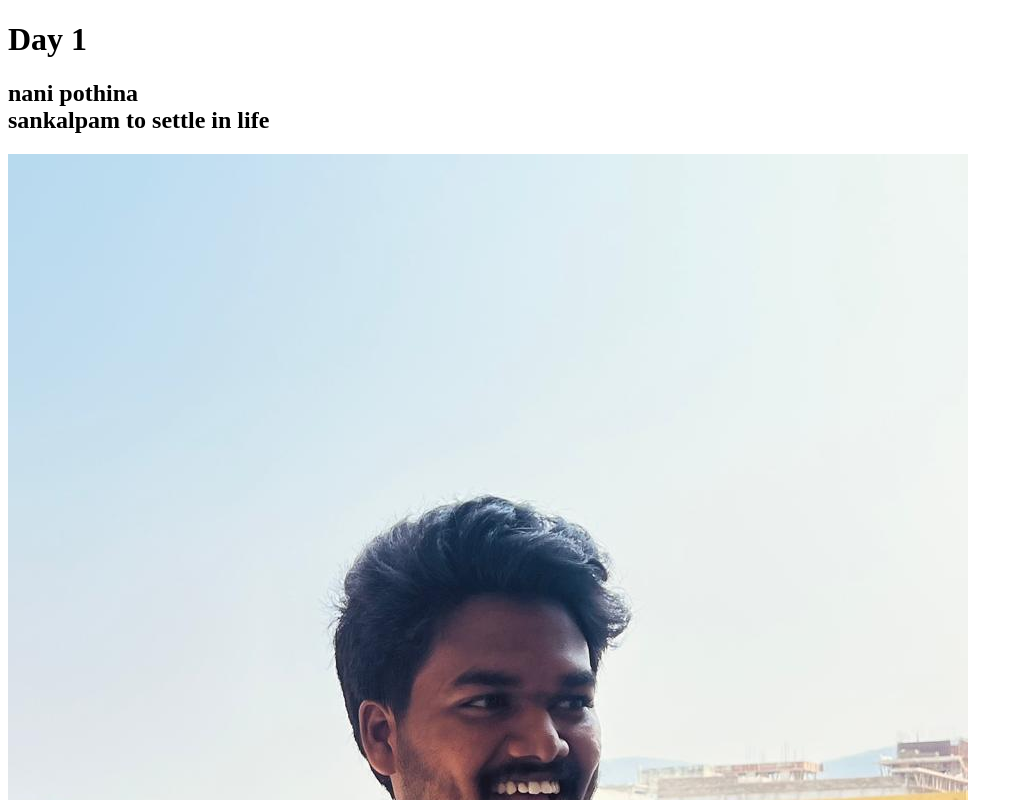
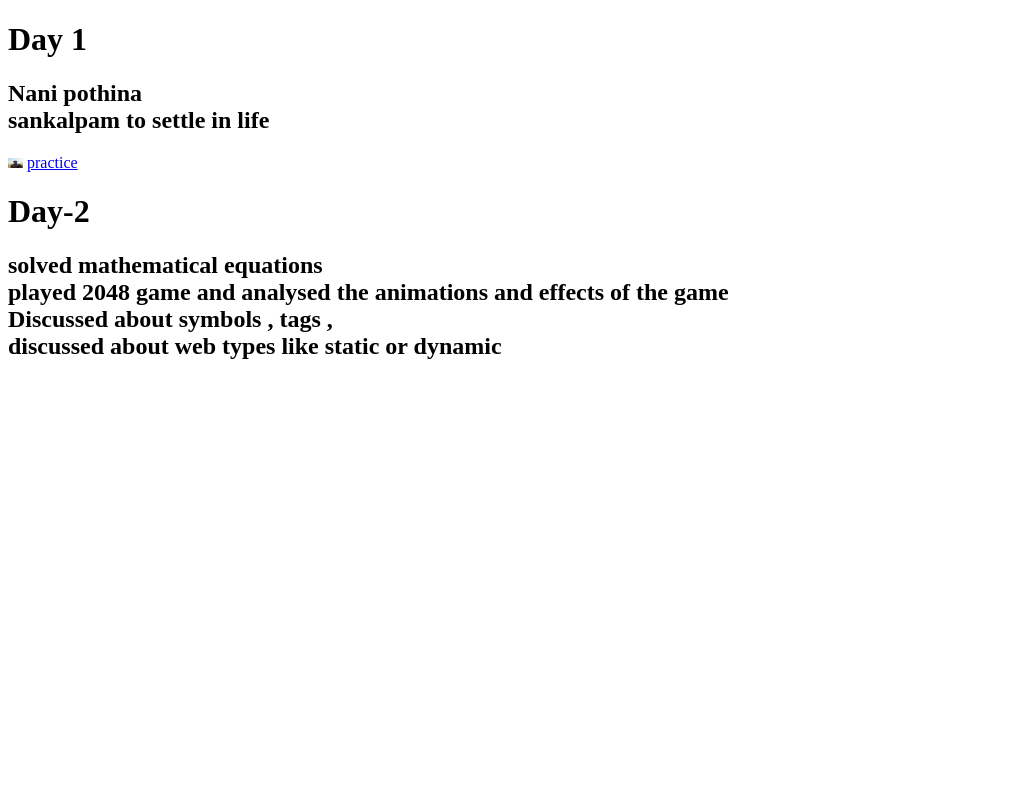
Before and after one commit to nanipothina/frontend, a plain HTML site: page index.html in a window 1280 px wide. Shown: the top 800 px of the page, without its empty margins (0-1023 px from the left). Drawn offline with Linux system fonts and the light colour scheme.

Commit message:
Update index.html

```diff
--- a/index.html
+++ b/index.html
@@ -6,9 +6,9 @@
   <body>
     <h1> Day 1 </h1>
     <h2>
-     nani pothina<br>
+     Nani pothina<br>
      sankalpam to settle in life<br></h2>
-    <img src="photo.jpeg"/>
+    <img src="photo.jpeg"height="10"width="15"/>
     <a href ="rohinibarla.com/c">practice</a>
     <p>
         <h1> Day-2<br></h1>
```
